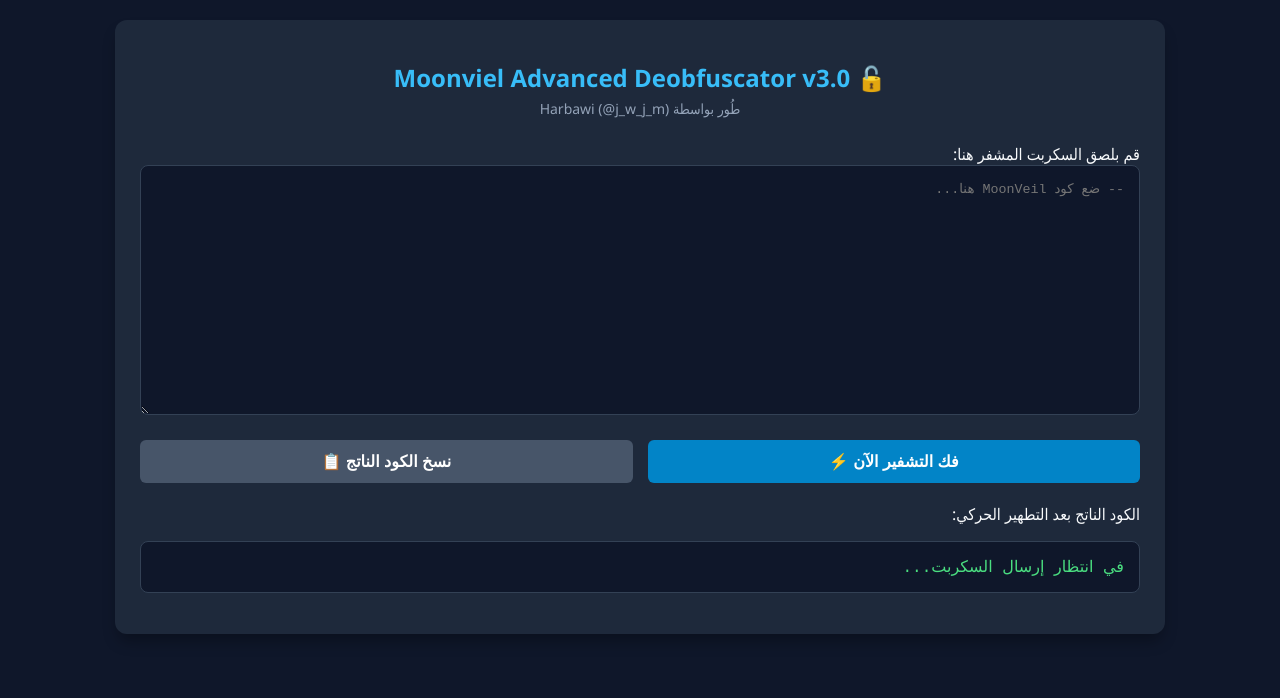
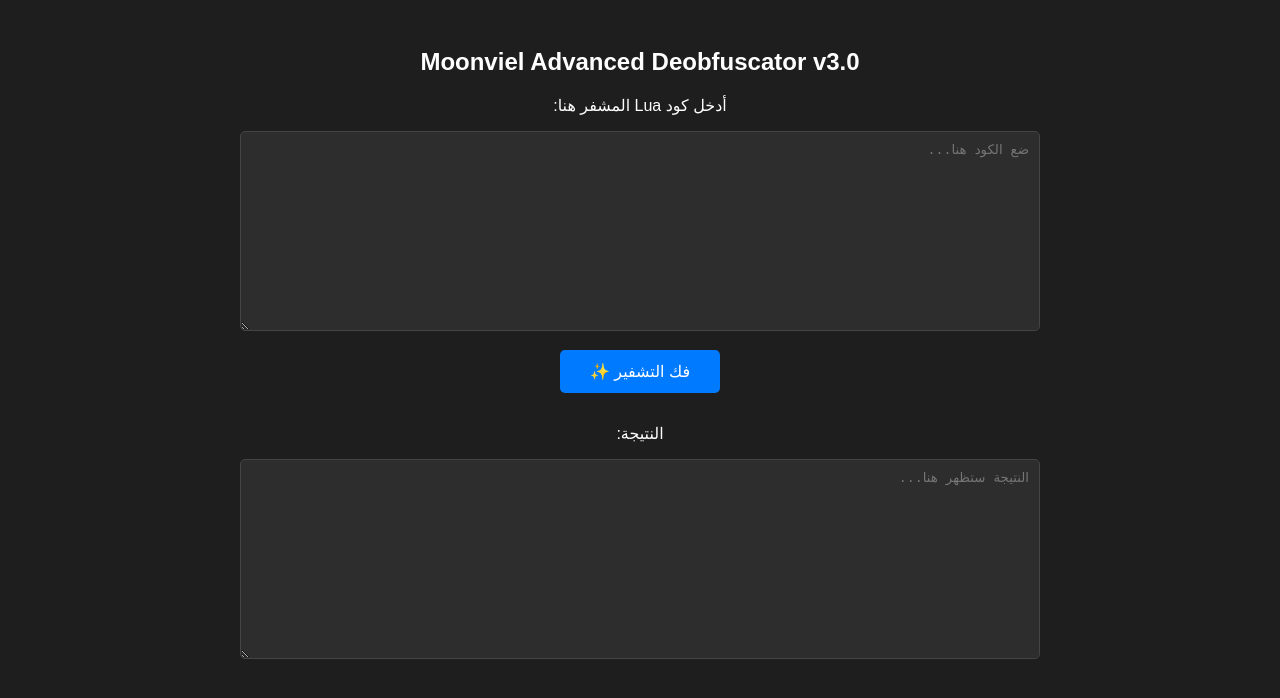
Before and after one commit to salihmahduu9-cmyk/sasasadebf, a plain HTML site: page index.html in a window 1280 px wide. Drawn offline with Linux system fonts and the light colour scheme.

Commit message:
Update index.html

```diff
--- a/index.html
+++ b/index.html
@@ -3,66 +3,47 @@
 <head>
     <meta charset="UTF-8">
     <meta name="viewport" content="width=device-width, initial-scale=1.0">
-    <title>Moonviel Advanced Deobfuscator v3.0</title>
+    <title>Moonviel Deobfuscator Web</title>
     <style>
-        body { font-family: 'Segoe UI', Tahoma, Geneva, Verdana, sans-serif; background-color: #0f172a; color: #f8fafc; margin: 0; padding: 20px; }
-        .container { max-width: 1000px; margin: 0 auto; background: #1e293b; padding: 25px; border-radius: 12px; box-shadow: 0 10px 15px -3px rgba(0,0,0,0.3); }
-        h1 { color: #38bdf8; text-align: center; font-size: 24px; margin-bottom: 5px; }
-        .credits { text-align: center; color: #94a3b8; font-size: 14px; margin-bottom: 25px; }
-        textarea { width: 100%; height: 250px; background-color: #0f172a; border: 1px solid #334155; border-radius: 8px; color: #38bdf8; padding: 15px; font-family: 'Courier New', Courier, monospace; box-sizing: border-box; resize: vertical; }
-        .btn-container { display: flex; gap: 15px; margin: 20px 0; }
-        button { flex: 1; padding: 12px; background: #0284c7; border: none; border-radius: 6px; color: white; font-weight: bold; cursor: pointer; transition: background 0.2s; font-size: 16px; }
-        button:hover { background: #0369a1; }
-        button.secondary { background: #475569; }
-        button.secondary:hover { background: #334155; }
-        pre { background: #0f172a; padding: 15px; border-radius: 8px; border: 1px solid #334155; overflow-x: auto; white-space: pre-wrap; font-family: 'Courier New', Courier, monospace; color: #4ade80; max-height: 400px; }
+        body { font-family: sans-serif; background: #1e1e1e; color: #fff; padding: 20px; text-align: center; }
+        textarea { width: 100%; height: 200px; background: #2d2d2d; color: #00ff00; border: 1px solid #444; font-family: monospace; padding: 10px; box-sizing: border-box; border-radius: 5px; }
+        button { background: #007bff; color: white; border: none; padding: 12px 30px; font-size: 16px; cursor: pointer; border-radius: 5px; margin: 15px 0; }
+        button:hover { background: #0056b3; }
+        .container { max-width: 800px; margin: 0 auto; }
     </style>
 </head>
 <body>
 
 <div class="container">
-    <h1>🔓 Moonviel Advanced Deobfuscator v3.0</h1>
-    <div class="credits">طُور بواسطة Harbawi (@j_w_j_m)</div>
+    <h2>Moonviel Advanced Deobfuscator v3.0</h2>
+    <p>أدخل كود Lua المشفر هنا:</p>
+    <textarea id="inputCode" placeholder="ضع الكود هنا..."></textarea>
 
-    <label for="inputCode">قم بلصق السكربت المشفر هنا:</label>
-    <textarea id="inputCode" placeholder="-- ضع كود MoonVeil هنا..."></textarea>
+    <button onclick="processCode()">فك التشفير ✨</button>
 
-    <div class="btn-container">
-        <button onclick="sendToDeobfuscate()">فك التشفير الآن ⚡</button>
-        <button class="secondary" onclick="copyOutput()">نسخ الكود الناتج 📋</button>
-    </div>
-
-    <label>الكود الناتج بعد التطهير الحركي:</label>
-    <pre id="outputCode">في انتظار إرسال السكربت...</pre>
+    <p>النتيجة:</p>
+    <textarea id="outputCode" readonly placeholder="النتيجة ستظهر هنا..."></textarea>
 </div>
 
 <script>
-    async function sendToDeobfuscate() {
-        const codeInput = document.getElementById('inputCode').value;
-        const outputFrame = document.getElementById('outputCode');
-
-        if(!codeInput.trim()) { alert('الرجاء إدخال كود لتفكيكه أولاً!'); return; }
-
-        outputFrame.innerText = "⏳ جاري تحليل الأنماط وفك تشفير الـ XOR الحركي...";
+    async function processCode() {
+        const input = document.getElementById('inputCode').value;
+        const output = document.getElementById('outputCode');
+        output.value = "جاري فك التشفير... انتظر قليلاً";
 
         try {
             const response = await fetch('/api/deobfuscate', {
                 method: 'POST',
                 headers: { 'Content-Type': 'application/json' },
-                body: JSON.stringify({ code: codeInput })
+                body: JSON.stringify({ code: input })
             });
             const data = await response.json();
-            outputFrame.innerText = data.deobfuscated || data.error;
+            output.value = data.result;
         } catch (err) {
-            outputFrame.innerText = "❌ فشل الاتصال بالخادم الافتراضي للـ Backend.";
+            output.value = "❌ حدث خطأ في الاتصال بالسيرفر!";
         }
     }
+</script>
 
-    function copyOutput() {
-        const text = document.getElementById('outputCode').innerText;
-        navigator.clipboard.writeText(text);
-        alert('تم نسخ الكود المفكك إلى الحافظة بنجاح!');
-    }
-</script>
 </body>
 </html>
```
